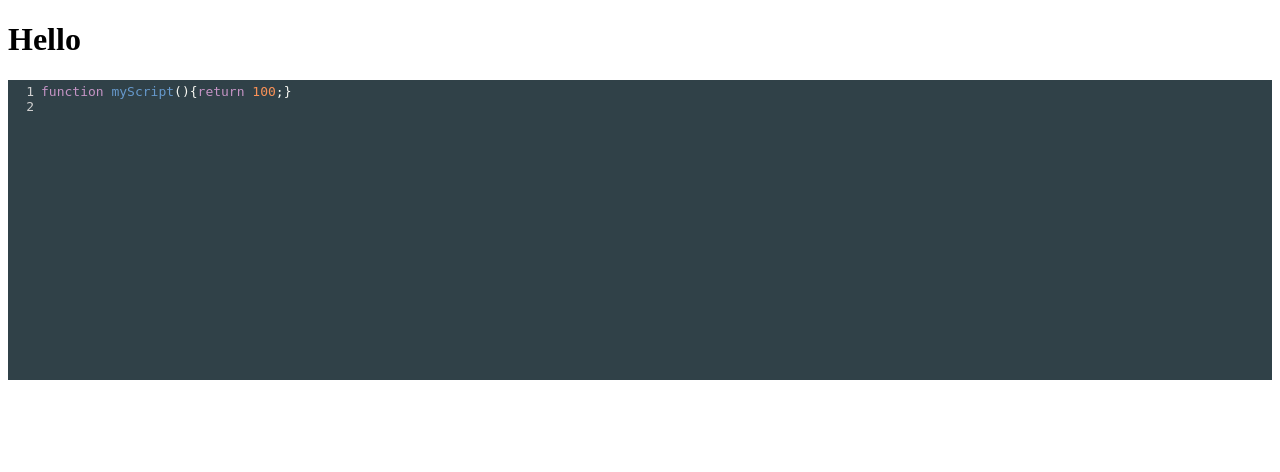
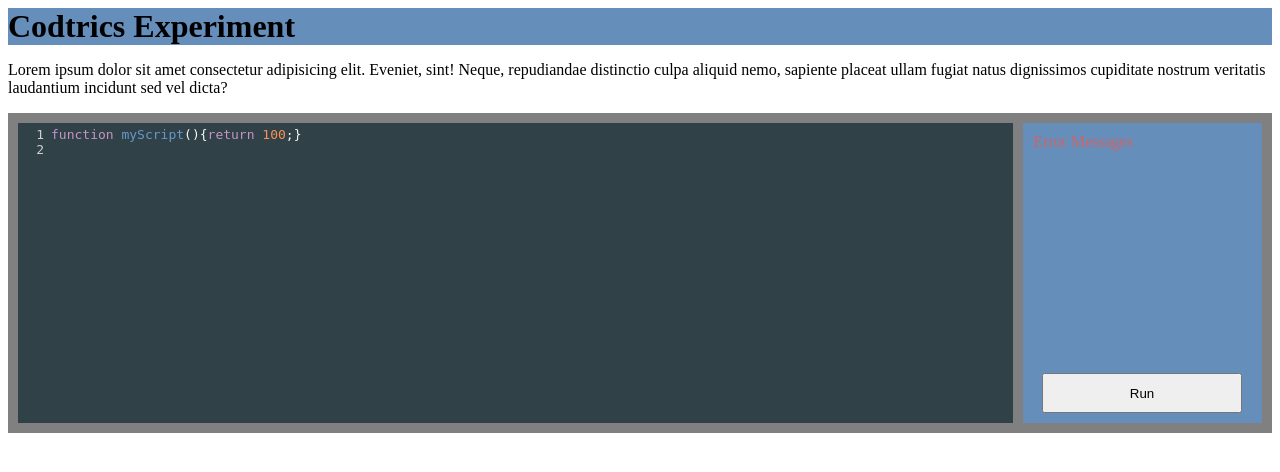
Before and after one commit to hpache/Coding-Qualtrics, a PHP site: page / in a window 1280 px wide. Shown: the top 472 px of the page. Run offline with PHP 8.4, Linux system fonts and the light colour scheme.

Commit message:
Initial styling for run button and errors:

```diff
--- a/Codetrics/src/index.html
+++ b/Codetrics/src/index.html
@@ -11,10 +11,14 @@
   <script src="codeMirrorMode/javascript.js"></script>
   <script src = "./script.js"></script>
   <link rel = "stylesheet" href = "oceanic-next.css">
+  <link rel = "stylesheet" href = "styles.css">
 </head>
 <body>
   <app-root>
-    <h1>Hello</h1>
+    <h1 class = "title">Codtrics Experiment</h1>
+    <p>Lorem ipsum dolor sit amet consectetur adipisicing elit. Eveniet, sint! Neque, repudiandae distinctio culpa aliquid nemo, sapiente placeat ullam fugiat natus dignissimos cupiditate nostrum veritatis laudantium incidunt sed vel dicta?</p>
+    <div id = "mirror-container">
+    </div>
   </app-root>
 </body>
 </html>
--- a/Codetrics/src/script.js
+++ b/Codetrics/src/script.js
@@ -1,9 +1,22 @@
 
 window.addEventListener('load', function () {
-    var myCodeMirror = CodeMirror(document.body, {
+    container = document.getElementById("mirror-container");
+    var myCodeMirror = CodeMirror(container, {
         value: "function myScript(){return 100;}\n",
         mode:  "javascript",
         theme: "oceanic-next",
         lineNumbers: true
     });
+    button = document.createElement("button");
+    errors = document.createElement("p");
+    div = document.createElement("div");
+    div.setAttribute("class", "error-container");
+    errors.setAttribute("class", "errors-display");
+    button.setAttribute("class", "run-button");
+    button.innerText = "Run";
+    errors.innerText = "Error Messages";
+    div.appendChild(errors);
+    div.appendChild(button);
+    container.appendChild(div);
+    console.log(myCodeMirror);
 });
--- a/Codetrics/src/styles.css
+++ b/Codetrics/src/styles.css
@@ -1 +1,33 @@
 /* You can add global styles to this file, and also import other style files */
+
+#mirror-container {
+    position: relative;
+   display: grid;
+   grid-template-columns: 4fr 1fr;
+   background-color: grey;
+   border: 10px solid grey;
+}
+
+.title {
+    background-color: rgb(102, 142, 187);
+    margin: 0px;
+}
+
+.error-container {
+    background-color: rgb(102, 142, 187);
+    margin-left: 10px;
+}
+
+.run-button {
+    position: absolute;
+    bottom: 0px;
+    right: 10px;
+    width: 200px;
+    margin: 10px;
+    height: 40px;
+}
+
+.errors-display {
+    margin: 10px;
+    color: rgb(207, 100, 100);
+}
```
